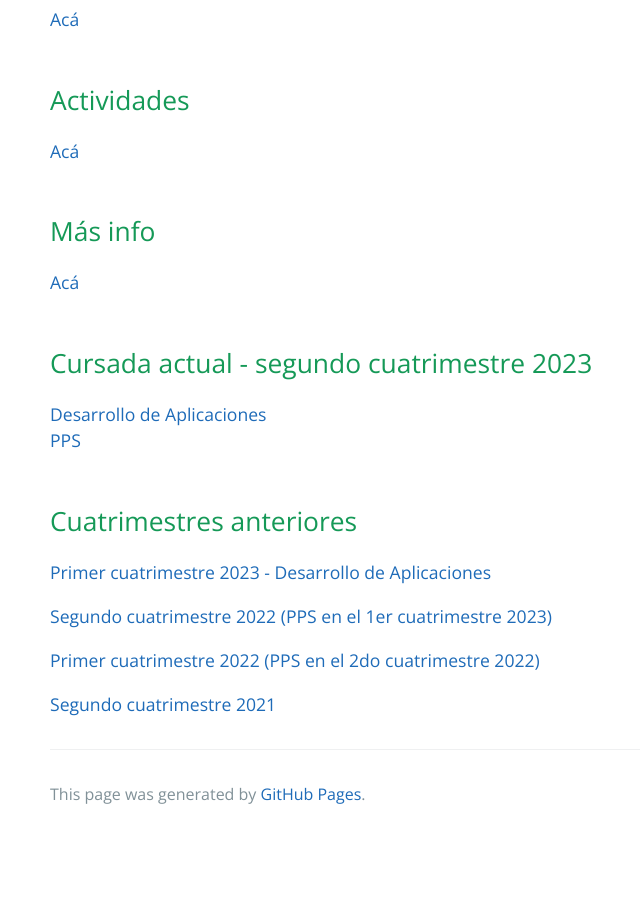
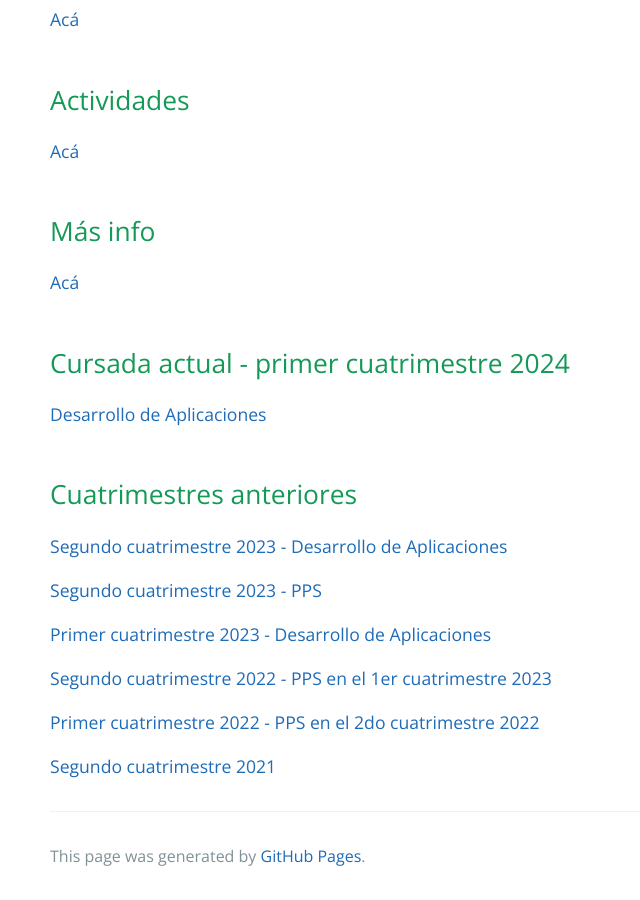
Before and after one commit to unahur-desapp/unahur-desapp-site, a Jekyll site: the page built from index.md, in a window 1280 px wide and 900 px high, scrolled down 1363 px. Shown: the whole window, without its empty margins (174-814 px from the left). Built offline with Jekyll 4.4.1, drawn with Linux system fonts in a browser that asks for light colours; before the commit the page ends 2201 px from its top, so only the background shows below that.

Commit message:
pagina 1er cuatri 2024 desapp - version inicial

```diff
--- a/index.md
+++ b/index.md
@@ -39,15 +39,18 @@ El grupo docente de la materia está formado por
 ## Más info
 [Acá](./mas-info)
 
-## Cursada actual - segundo cuatrimestre 2023
-[Desarrollo de Aplicaciones](./cuatrimestres/2023s2-desapp)
-[PPS](./cuatrimestres/2023s2-pps)
+## Cursada actual - primer cuatrimestre 2024
+[Desarrollo de Aplicaciones](./cuatrimestres/2024s1-desapp)
 
 ## Cuatrimestres anteriores
+[Segundo cuatrimestre 2023 - Desarrollo de Aplicaciones](./cuatrimestres/2023s2-desapp)
+
+[Segundo cuatrimestre 2023 - PPS](./cuatrimestres/2023s2-pps)
+
 [Primer cuatrimestre 2023 - Desarrollo de Aplicaciones](./cuatrimestres/2023s1)
 
-[Segundo cuatrimestre 2022 (PPS en el 1er cuatrimestre 2023)](./cuatrimestres/2022s2)
+[Segundo cuatrimestre 2022 - PPS en el 1er cuatrimestre 2023](./cuatrimestres/2022s2)
 
-[Primer cuatrimestre 2022 (PPS en el 2do cuatrimestre 2022)](./cuatrimestres/2022s1)
+[Primer cuatrimestre 2022 - PPS en el 2do cuatrimestre 2022](./cuatrimestres/2022s1)
 
 [Segundo cuatrimestre 2021](./cuatrimestres/2021s2)
```
Also changed, not shown: cuatrimestres/2024s1-desapp.md (added, +161 -0 lines).
